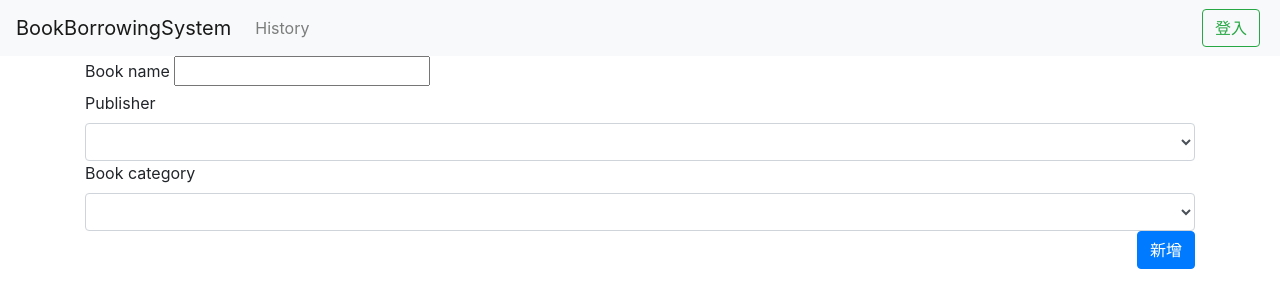
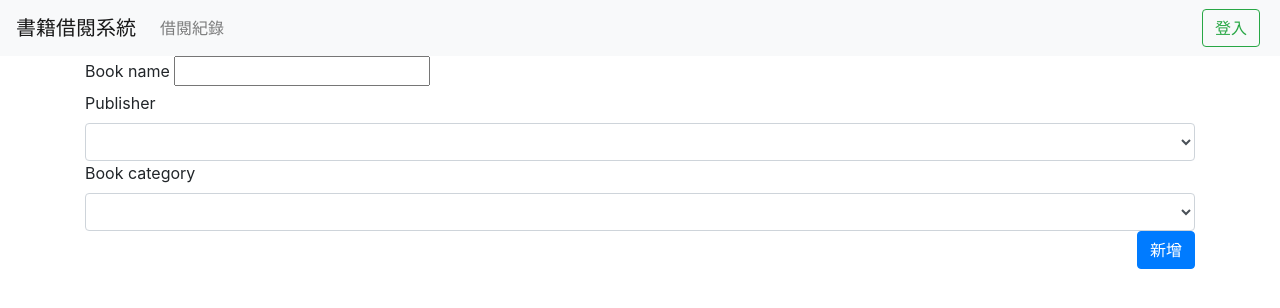
Before and after one commit to asd215038/borrowing-system, a Django app: template templates/backend/book_new.html in a window 1280 px wide. Shown: the top 308 px of the page. Run offline with Django 3.2, Linux system fonts and the light colour scheme; the template is opened without the code that fills it, so the values that code supplies are empty, except form fields; tables that the repository leaves empty hold one stand-in row (values such as "Sample post"); form fields are guessed from the names that the template uses; lists and menus that the app fills with data are empty; some libraries are stand-ins or nearby versions.

Commit message:
remove new_publisher buttom

```diff
--- a/templates/base.html
+++ b/templates/base.html
@@ -11,7 +11,7 @@
     <script src="https://cdn.jsdelivr.net/npm/chart.js"></script>
     <link rel="stylesheet" href="https://cdn.jsdelivr.net/npm/bootstrap@4.6.2/dist/css/bootstrap.min.css" integrity="sha384-xOolHFLEh07PJGoPkLv1IbcEPTNtaed2xpHsD9ESMhqIYd0nLMwNLD69Npy4HI+N" crossorigin="anonymous">
     <link rel="stylesheet" href="https://cdn.datatables.net/1.11.3/css/jquery.dataTables.min.css">
-    <title>BookBorrowingSystem</title>
+    <title>書籍借閱系統</title>
     <style>
       ul{
         list-style-type: none;
@@ -23,33 +23,28 @@
 </head>
 <body>
     <nav class="navbar navbar-expand-lg navbar-light bg-light">
-      <a class="navbar-brand" href="/">BookBorrowingSystem</a>
+      <a class="navbar-brand" href="/">書籍借閱系統</a>
       <button class="navbar-toggler" type="button" data-toggle="collapse" data-target="#navbarSupportedContent" aria-controls="navbarSupportedContent" aria-expanded="false" aria-label="Toggle navigation">
         <span class="navbar-toggler-icon"></span>
       </button>
       <div class="collapse navbar-collapse" id="navbarSupportedContent">
         <ul class="navbar-nav mr-auto">
           <li class="nav-item">
-            <a class="nav-link" href="/accounts/history">History</a>
+            <a class="nav-link" href="/accounts/history">借閱紀錄</a>
           </li>
           {% if user.is_staff %}
             <li class="nav-item">
-              <a class="nav-link" href="/backend/book/maintenance">BookMaintenance</a>
+              <a class="nav-link" href="/backend/book/maintenance">書籍管理維護</a>
             </li>
           {% endif %}
           {% if user.is_staff %}
             <li class="nav-item">
-              <a class="nav-link" href="/backend/publisher/new">PublisherNew</a>
+              <a class="nav-link" href="/backend/history/management">借閱紀錄管理</a>
             </li>
           {% endif %}
           {% if user.is_staff %}
             <li class="nav-item">
-              <a class="nav-link" href="/backend/history/management">HistoryManagement</a>
-            </li>
-          {% endif %}
-          {% if user.is_staff %}
-            <li class="nav-item">
-              <a class="nav-link" href="/backend/dashboard">DashBoard</a>
+              <a class="nav-link" href="/backend/dashboard/book">儀表板</a>
             </li>
           {% endif %}
         </ul>
```
